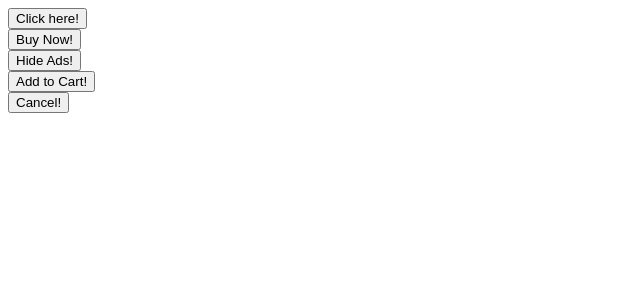
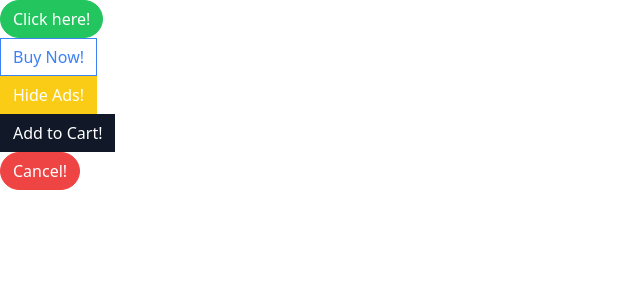
Before and after one commit to richdon/comps, a React (Create React App) app: page / in a window 1280 px wide. Shown: the top 300 px of the page, without its empty margins (0-640 px from the left). Built offline with nearby package versions, Linux system fonts and the light colour scheme.

Commit message:
button style props

```diff
--- a/package.json
+++ b/package.json
@@ -6,10 +6,12 @@
     "@testing-library/jest-dom": "^5.17.0",
     "@testing-library/react": "^13.4.0",
     "@testing-library/user-event": "^13.5.0",
+    "classnames": "^2.5.1",
     "prop-types": "^15.8.1",
     "react": "^18.3.1",
     "react-dom": "^18.3.1",
     "react-scripts": "5.0.1",
+    "tailwind-merge": "^2.3.0",
     "web-vitals": "^2.1.4"
   },
   "scripts": {
--- /dev/null
+++ b/postcss.config.js
@@ -0,0 +1,6 @@
+module.exports = {
+  plugins: {
+    tailwindcss: {},
+    autoprefixer: {},
+  },
+}
--- a/src/App.js
+++ b/src/App.js
@@ -3,7 +3,7 @@
 export default function app() {
     return (<div>
         <div>
-            <Button success rounded outline>Click here!</Button>
+            <Button success rounded>Click here!</Button>
         </div>
         <div>
             <Button primary outline>Buy Now!</Button>
@@ -12,7 +12,7 @@
             <Button warning>Hide Ads!</Button>
         </div>
         <div>
-            <Button secondary outline>Add to Cart!</Button>
+            <Button secondary>Add to Cart!</Button>
         </div>
         <div>
             <Button danger rounded>Cancel!</Button>
--- a/src/Button.js
+++ b/src/Button.js
@@ -1,5 +1,5 @@
-import PropTypes from "prop-types";
-
+import className from 'classnames';
+import {twMerge} from 'tailwind-merge';
 function Button({
                     children,
                     primary,
@@ -10,7 +10,24 @@
                     outline,
                     rounded
                 }) {
-    return <button>{children}</button>
+    const classes = twMerge(className('px-3','py-1.5', 'border', {
+        'border-blue-500 bg-blue-500 text-white': primary,
+        'border-gray-900 bg-gray-900 text-white': secondary,
+        'border-green-500 bg-green-500 text-white': success,
+        'border-yellow-400 bg-yellow-400 text-white': warning,
+        'border-red-500 bg-red-500 text-white': danger,
+        'rounded-full': rounded,
+        'bg-white': outline,
+        'text-blue-500': outline && primary,
+        'text-gray-900': outline && secondary,
+        'text-green-500': outline && success,
+        'text-yellow-400': outline && warning,
+        'text-red-500': outline && danger
+
+    }))
+    return <button
+        className={classes}
+    >{children}</button>
 }
 
 Button.propTypes = {
--- /dev/null
+++ b/tailwind.config.js
@@ -0,0 +1,10 @@
+/** @type {import('tailwindcss').Config} */
+module.exports = {
+  content: [
+    "./src/**/*.{js,jsx,ts,tsx}",
+  ],
+  theme: {
+    extend: {},
+  },
+  plugins: [],
+}
```
Also changed, not shown: 1 other file (tests, documents, lock files or other folders).
